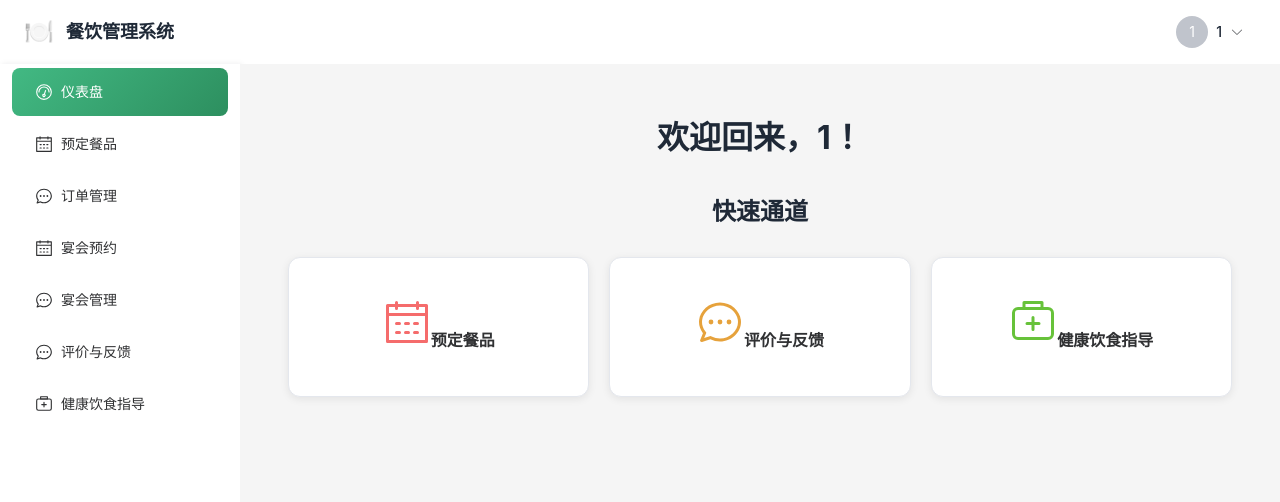
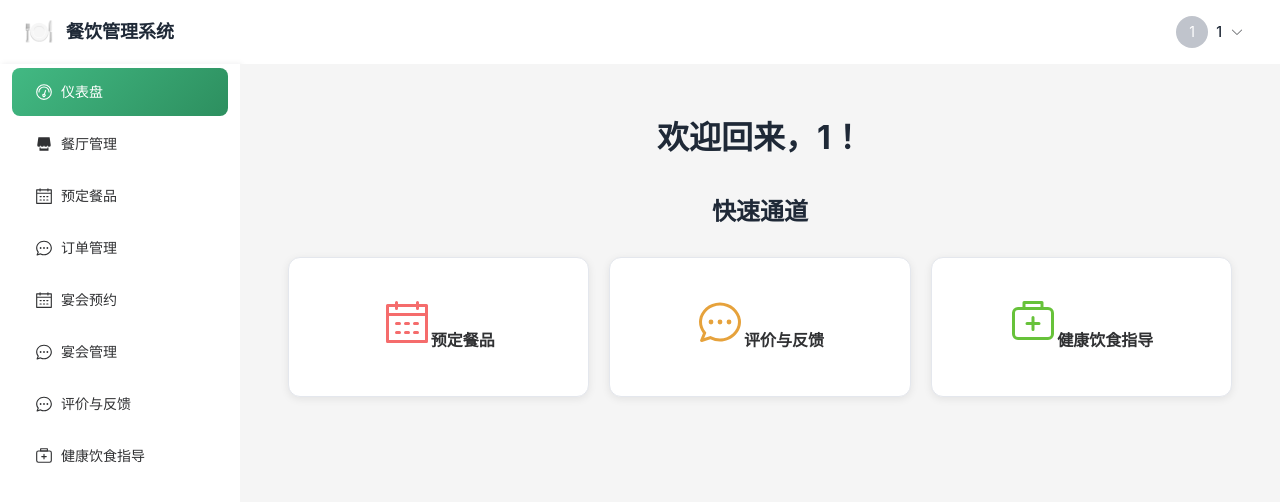
Before and after one commit to RemoteKite/SoftEngLab-frontend, a Vue app: page /dashboard in a window 1280 px wide. Shown: the top 502 px of the page. Built offline with nearby package versions, Linux system fonts and the light colour scheme; sample sign-in values are in the browser's storage.

Commit message:
更新餐厅管理菜单项的可见性，移除角色限制

```diff
--- a/src/components/Layout.vue
+++ b/src/components/Layout.vue
@@ -37,7 +37,7 @@
             <el-icon><Odometer /></el-icon>
             <span>仪表盘</span>
           </el-menu-item>
-          <el-menu-item v-if="userInfo.role === 'ADMIN' || userInfo.role === 'STAFF'" index="/canteens">
+          <el-menu-item index="/canteens">
             <el-icon><Shop /></el-icon>
             <span>餐厅管理</span>
           </el-menu-item>
```
